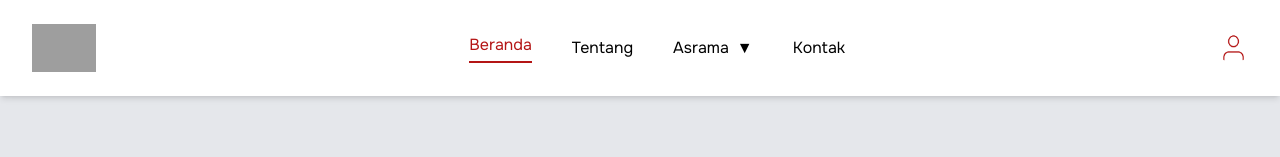
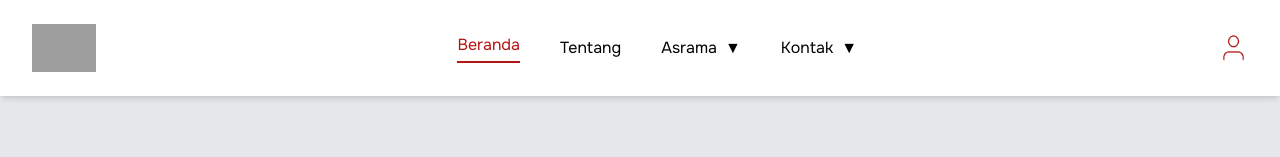
Before and after one commit to dnddsf3/IMPAL, a React (Vite) app in the folder tubes-impal/: page / in a window 1280 px wide. Shown: the top 157 px of the page. Built offline with nearby package versions, Linux system fonts and the light colour scheme; grey boxes are pictures that could not be loaded.

Commit message:
dd kontak

```diff
--- a/tubes-impal/src/Pages/Landing.jsx
+++ b/tubes-impal/src/Pages/Landing.jsx
@@ -3,12 +3,20 @@ import "../../src/index.css";
 import { useNavigate } from "react-router-dom";
 
 const Landing = () => {
-  const [isDropdownOpen, setIsDropdownOpen] = useState(false);
+  const [isAsramaDropdownOpen, setIsAsramaDropdownOpen] = useState(false);
+  const [isKontakDropdownOpen, setIsKontakDropdownOpen] = useState(false);
   const navigate = useNavigate();
 
-  const toggleDropdown = () => {
-    setIsDropdownOpen(!isDropdownOpen);
+  const toggleAsramaDropdown = () => {
+    setIsAsramaDropdownOpen(!isAsramaDropdownOpen);
+    setIsKontakDropdownOpen(false); // Close other dropdown
   };
+
+  const toggleKontakDropdown = () => {
+    setIsKontakDropdownOpen(!isKontakDropdownOpen);
+    setIsAsramaDropdownOpen(false); // Close other dropdown
+  };
+
 
   return (
     <div className="landing-page">
@@ -21,7 +29,7 @@ const Landing = () => {
           {/* dropdown Asrama */}
           <div className="relative">
             <button
-              onClick={toggleDropdown}
+              onClick={toggleAsramaDropdown}
               className="text-black hover:text-[#B41515] flex items-center"
             >
               Asrama
@@ -29,7 +37,7 @@ const Landing = () => {
             </button>
 
             {/* dropdown */}
-            {isDropdownOpen && (
+            {isAsramaDropdownOpen && (
               <div className="absolute top-full left-0 bg-white shadow-lg rounded-lg mt-2 right-0 w-48 z-10">
                 <button
                   onClick={() => navigate("/asrama/asrama")}
@@ -59,8 +67,43 @@ const Landing = () => {
             )}
           </div>
 
-          <button onClick={() => navigate("/kontak")} className="text-black hover:text-[#B41515]">Kontak</button>
+          {/* dropdown Kontak */}
+          <div className="relative">
+            <button
+              onClick={toggleKontakDropdown}
+              className="text-black hover:text-[#B41515] flex items-center"
+            >
+              Kontak
+              <span className="ml-2">▼</span>
+            </button>
+
+            {/* dropdown */}
+            {isKontakDropdownOpen && (
+              <div className="absolute top-full left-0 bg-white shadow-lg rounded-lg mt-2 right-0 w-48 z-10">
+                <button
+                  onClick={() => navigate("/kontak/hubungi")}
+                  className="block px-4 py-2 text-black hover:bg-gray-200"
+                >
+                  Hubungi
+                </button>
+                <button
+                  onClick={() => navigate("/kontak/masalah")}
+                  className="block px-4 py-2 text-black hover:bg-gray-200"
+                >
+                  Laporan Masalah
+                </button>
+                <button
+                  onClick={() => navigate("/kontak/faq")}
+                  className="block px-4 py-2 text-black hover:bg-gray-200"
+                >
+                  FAQ
+                </button>
+              </div>
+            )}
+          </div>
+
         </nav>
+
         <div className="header-icons flex space-x-4">
           {/*<span className="search-icon text-2xl">🔍</span>*/}
           <img
```
